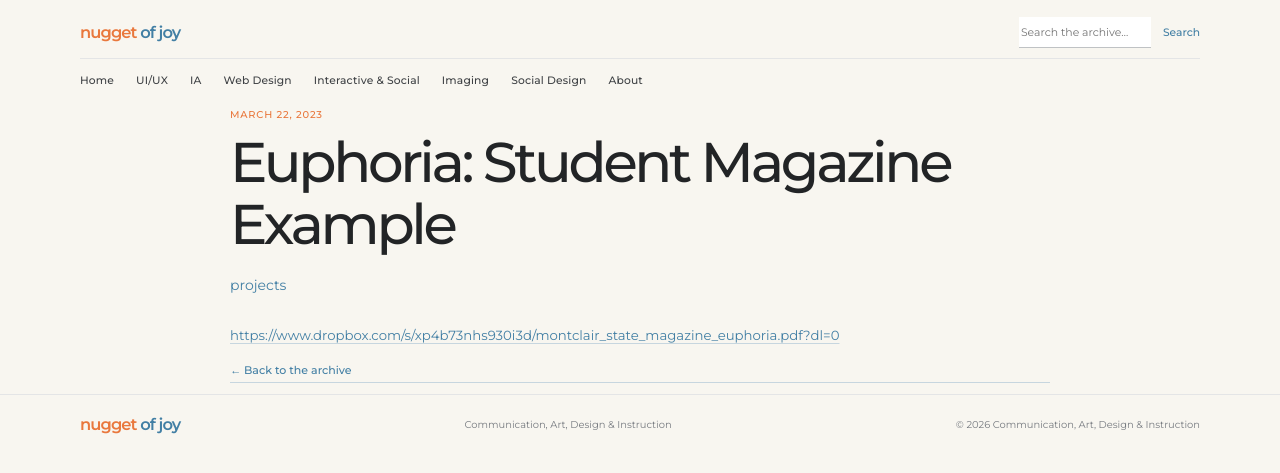
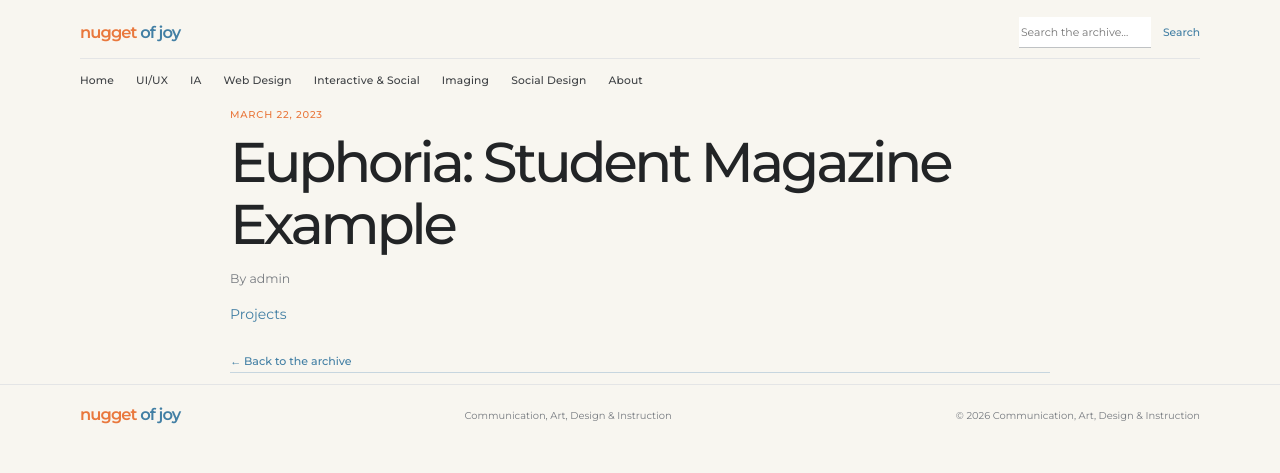
Before and after one commit to ndangelo/nuggetofjoy-jekyll, a Jekyll site: the page built from _posts/2023-03-22-euphoria-student-magazine-example.md, in a window 1280 px wide. Shown: the top 473 px of the page. Built offline with Jekyll 4.4.1, drawn with Linux system fonts in a browser that asks for light colours; nearby versions of some CDN libraries.

Commit message:
Sync "Euphoria: Student Magazine Example" from WordPress

```diff
--- a/_posts/2023-03-22-euphoria-student-magazine-example.md
+++ b/_posts/2023-03-22-euphoria-student-magazine-example.md
@@ -1,13 +1,9 @@
 ---
+layout: post
 title: "Euphoria: Student Magazine Example"
-date: "2023-03-22 10:16:35"
-layout: post
-permalink: "/euphoria-student-magazine-example/"
-categories: ["projects"]
-tags: []
-wordpress_id: "62110"
+date: "2023-03-22 14:16:35 +0000"
+slug: "euphoria-student-magazine-example"
+author: admin
+categories:
+  - Projects
 ---
-
-<!-- wp:paragraph -->
-<p><a href="https://www.dropbox.com/s/xp4b73nhs930i3d/montclair_state_magazine_euphoria.pdf?dl=0">https://www.dropbox.com/s/xp4b73nhs930i3d/montclair_state_magazine_euphoria.pdf?dl=0</a></p>
-<!-- /wp:paragraph -->
```
